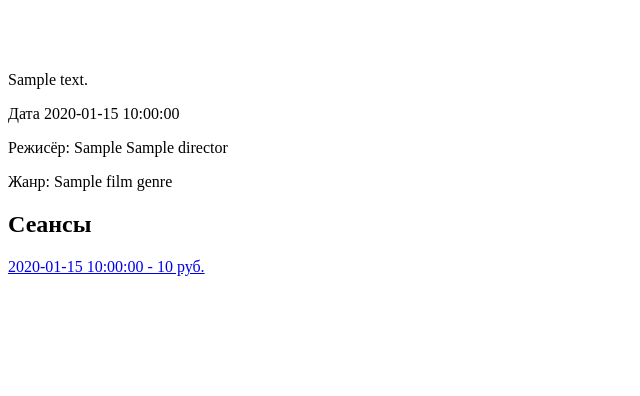
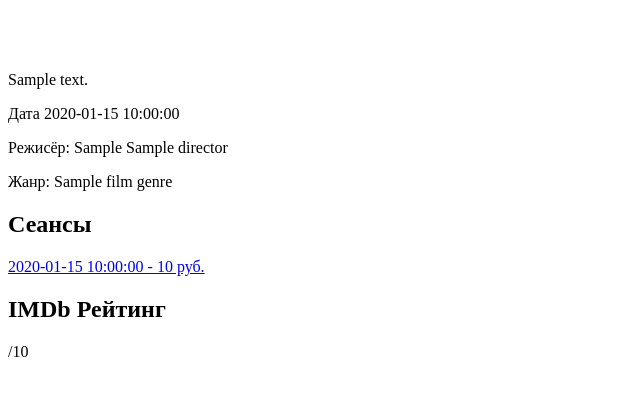
Before and after one commit to curiuwu/db_project, a Flask app: page /film_card/1 in a window 1280 px wide. Shown: the top 396 px of the page, without its empty margins (0-640 px from the left). Run offline with Flask 3, Linux system fonts and the light colour scheme; a database or web service that is not in the repository returns one stand-in record (values such as "Sample title"); some libraries are stand-ins or nearby versions.

Commit message:
корректировка классов и стилей

```diff
--- a/app/templates/film_card.html
+++ b/app/templates/film_card.html
@@ -21,6 +21,11 @@
             </a>
             {% endfor %}
         </div>
+        <div class="rating">
+            <h2>IMDb Рейтинг</h2>
+            <p class="film">{{ film[7] }}/10</p>
+        </div>
+
     </div>
 
 </body>
--- a/app/templates/main.html
+++ b/app/templates/main.html
@@ -13,7 +13,7 @@
             <a href="{{ url_for('user_cabinet.personal_account') }}" class="personal-account-link button">Личный кабинет</a>
         </div>
     </header>
-    <div class="container"></div>
+    <div class="container">
         <div class="slogan-card">
             <h1>Добро пожаловать в наш кинотеатр!</h1>
         </div>
--- a/services/get_film.py
+++ b/services/get_film.py
@@ -4,7 +4,8 @@ from app.db import get_db_connetction
 def get_film(title):
     connection = get_db_connetction()
     cur = connection.cursor()
-    cur.execute("""SELECT films.title, films.description, films.release_date, genres.genre_name, films.poster_link FROM film_genre
+    cur.execute("""SELECT films.title, films.description, films.release_date, genres.genre_name, films.poster_link,
+    rating FROM film_genre
             JOIN films ON film_genre.film_id = films.film_id
             JOIN genres ON film_genre.genre_id = genres.genre_id
             WHERE films.title = %s""", (title,))
```
Also changed, not shown: app/routes/auth.py (+6 -6 lines), app/routes/booking.py (+8 -6 lines).
